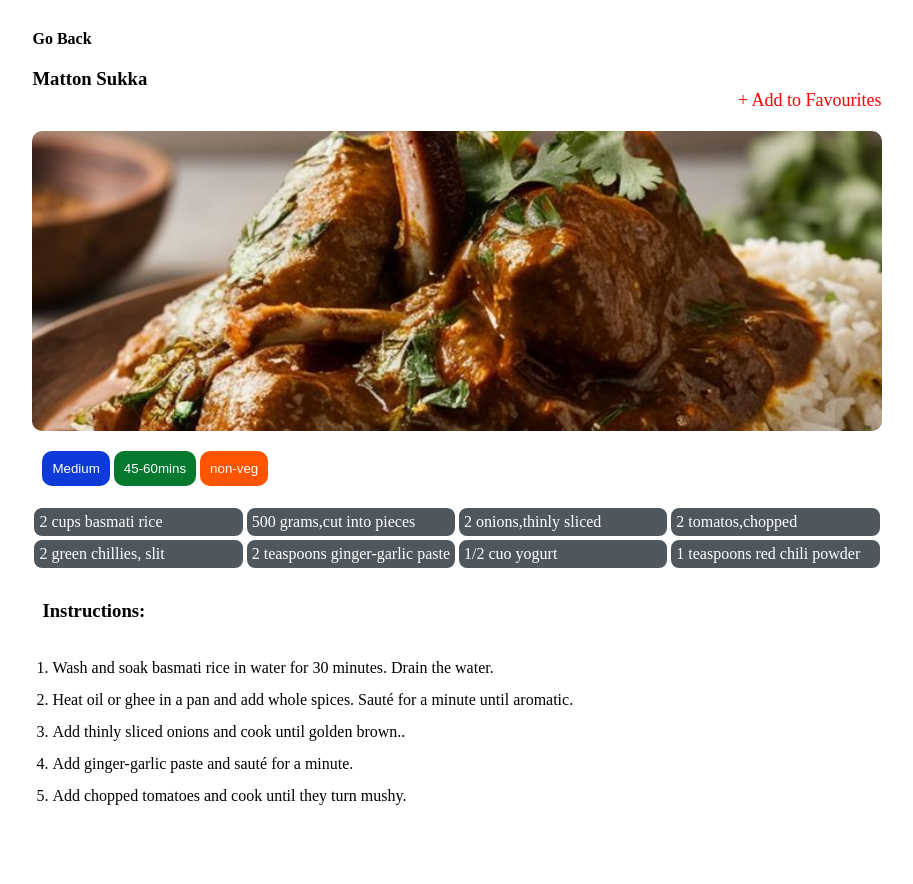
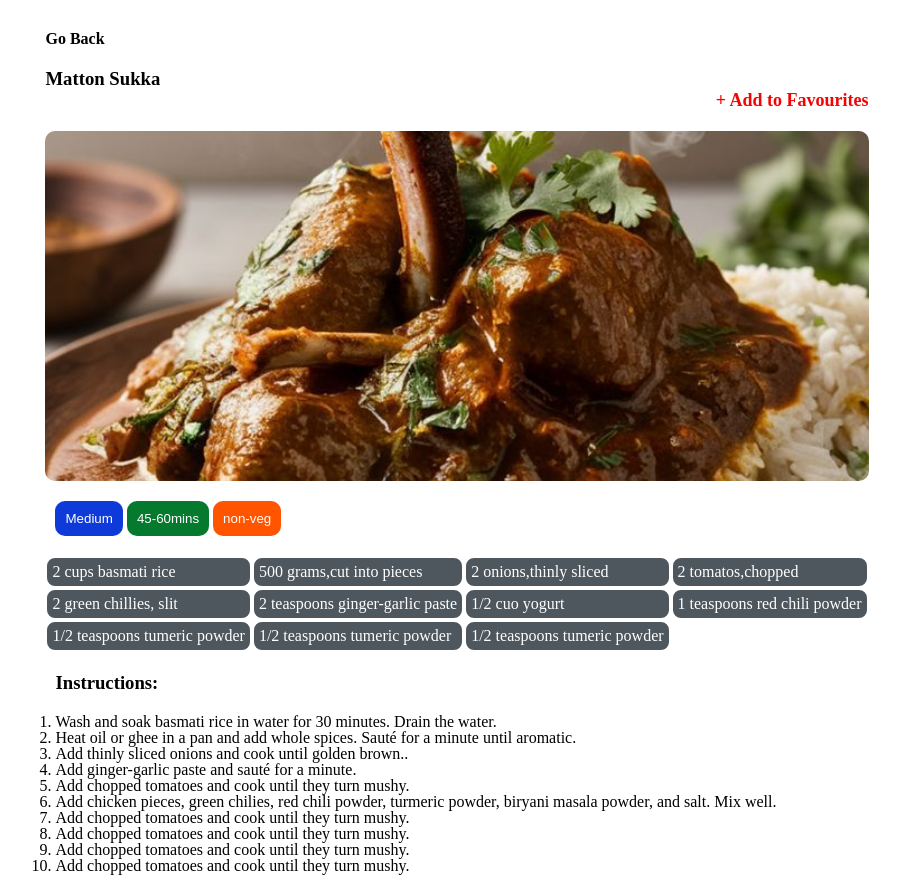
Before and after one commit to jeevajn17/git, a plain HTML site: page list.html in a window 1280 px wide. Shown: the whole page, without its empty margins (183-1096 px from the left). Before the commit the page ends 832 px from the top, so only its background shows below. Drawn offline with Linux system fonts and the light colour scheme.

Commit message:
file updated

```diff
--- a/demo.css
+++ b/demo.css
@@ -10,7 +10,9 @@
    margin: 30px 0px 0px 0px;
 }
 .container .top h3{
-    padding-top: 20px;
+   display: flex;
+   justify-content: flex-start;
+   margin-top: 20px;
 
 }
 .container span a{
@@ -18,18 +20,23 @@
     color: black;
     font-weight: bold;
 }
-.top .fav{
+.top .fav .add {
     display: flex;
     justify-content: flex-end;
     font-size: large;
-    color: red ;
+    color: rgb(244, 3, 3) ;
     margin-bottom: 20px;
 }
+.top .fav .add:hover{
+      color: #4F575E;
+}
+
 img{
     width: 100%;
-    height: 300px;
+    height: 350px;
     border-radius: 10px;
     object-fit: cover;
+
 }
 .btns{
     border-radius: 10px;
@@ -60,13 +67,16 @@ img{
     padding: 10px;
 
 }
-.list-box{
+.container .list-box{
     display: grid;
-    grid-template-columns: 1fr 1fr 1fr 1fr;
+    grid-template-columns: auto auto auto auto;
     grid-template-rows: repeat(2, 1fr);
+    margin:0;
+
 
 
 }
+
 .list-box div{
     color:#FFFFFF;
     border: 2px solid ;
@@ -74,14 +84,15 @@ img{
     background-color: #4F575E;
     padding: 5px;
 
+
 }
 .inst{
     color: black;
-    line-height: 2rem;
-    margin: 20px;
+    line-height: 1rem;
+    margin: 10px;
 }
 .tit h3{
     color: black;
     padding: 10px;
-    margin-top: 20px;
+    margin-top: 10px;
 }
--- a/list.html
+++ b/list.html
@@ -11,7 +11,7 @@
         <div class="top">
             <span><a href="index.html">Go Back</a></span>
             <h3>Matton Sukka</h3>
-           <span class="fav"> + Add to Favourites</span>
+           <span class="fav"> <a href="index.html" class="add">+ Add to Favourites</a></span>
         </div>
         <img src="matton-sukka.jpg" alt="matton-sukka">
         <div class="btns">
@@ -28,6 +28,11 @@
             <div>2 teaspoons ginger-garlic paste</div>
             <div>1/2 cuo yogurt</div>
             <div>1 teaspoons red chili powder</div>
+            <div>1/2 teaspoons tumeric powder</div>
+            <div>1/2 teaspoons tumeric powder</div>
+            <div>1/2 teaspoons tumeric powder</div>
+
+
         </div>
         <div class="tit">
             <div>
@@ -38,6 +43,11 @@
                     <li> <p>Add thinly sliced onions and cook until golden brown..</p></li>
                     <li> <p>Add ginger-garlic paste and sauté for a minute.</p></li>
                    <li> <p>Add chopped tomatoes and cook until they turn mushy.</p></li>
+                   <li> <p>Add chicken pieces, green chilies, red chili powder, turmeric powder, biryani masala powder, and salt. Mix well.</p></li>
+                   <li> <p>Add chopped tomatoes and cook until they turn mushy.</p></li>
+                   <li> <p>Add chopped tomatoes and cook until they turn mushy.</p></li>
+                   <li> <p>Add chopped tomatoes and cook until they turn mushy.</p></li>
+                   <li> <p>Add chopped tomatoes and cook until they turn mushy.</p></li>
 
                 </ol>
             </div>
```
